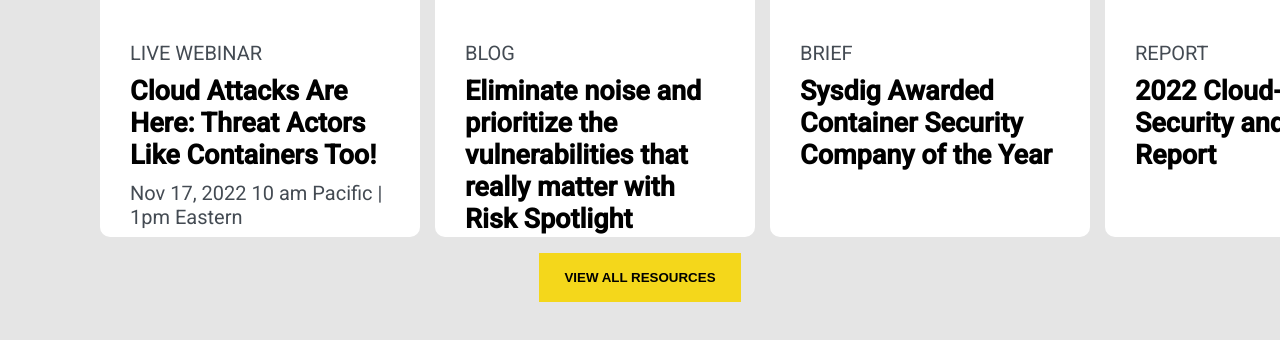
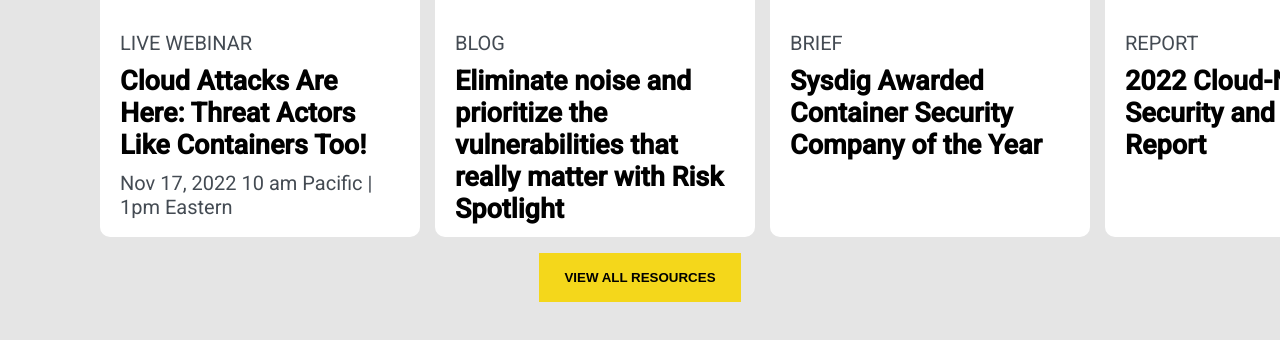
Before and after one commit to CamilaFallas/practica-4, a plain HTML site: page index.html in a window 1280 px wide. Shown: the part 324-664 px from the top of the page. Drawn offline with Linux system fonts and the light colour scheme.

Commit message:
fix (card__cta) fixing anchor position

```diff
--- a/styles/styles.scss
+++ b/styles/styles.scss
@@ -119,6 +119,11 @@ ul {
     width: 100%;
   }
 
+  .card__info {
+    margin-bottom: 10px;
+    height: 215px;
+  }
+
   .card__info__category {
     font-size: 12px;
   }
@@ -152,7 +157,9 @@ ul {
   }
 
   .card__info {
-    margin: 20px;
+    padding: 20px 20px 0 20px;
+    margin-bottom: 20px;
+    height: 200px;
   }
 
   .card__info__category {
@@ -168,6 +175,7 @@ ul {
   }
 
   .card__cta {
+    padding-left: 20px;
     font-size: 17px;
   }
 
@@ -192,7 +200,9 @@ ul {
   }
 
   .card__info {
-    margin: 20px;
+    padding: 20px 20px 0 20px;
+    margin-bottom: 20px;
+    height: 240px;
   }
 
   .card__info__category {
@@ -208,6 +218,7 @@ ul {
   }
 
   .card__cta {
+    padding-left: 20px;
     font-size: 20px;
   }
 
```
Also changed, not shown: styles/styles.css, 1 other file.
